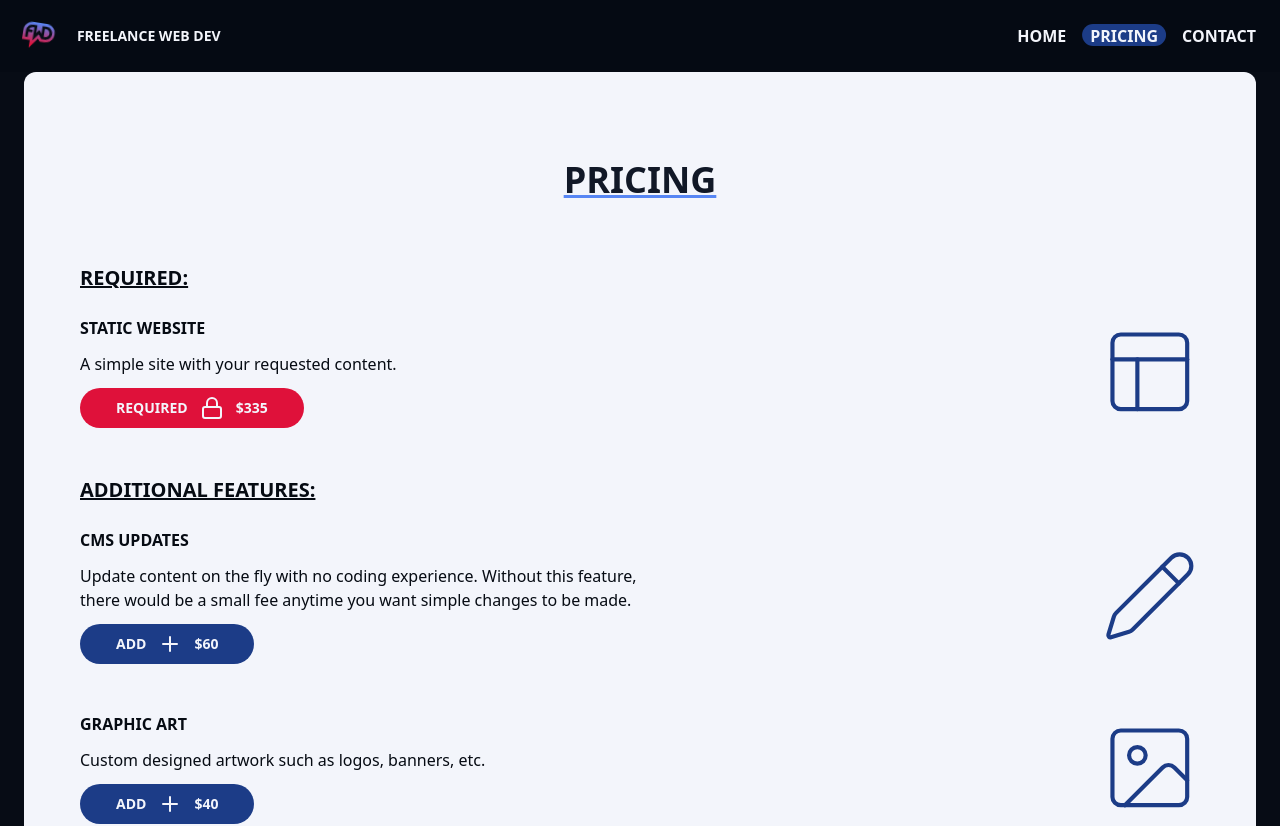
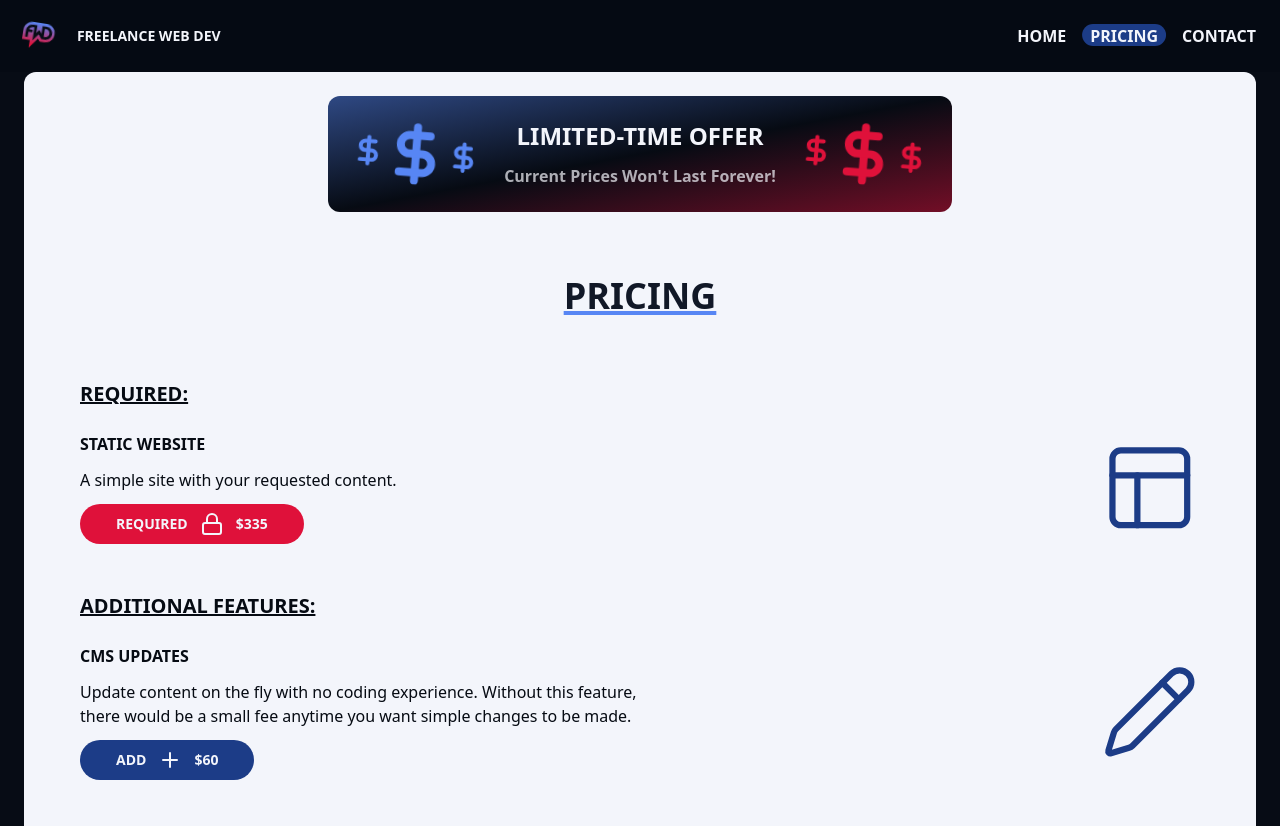
Before and after one commit to Zerossive/freelance, a React (Vite) app: page /pricing in a window 1280 px wide. Shown: the top 826 px of the page. Built offline with nearby package versions, Linux system fonts and the light colour scheme; what @xpd/tailwind-3dtransforms would draw is missing.

Commit message:
feat: add temporary pricing banner

```diff
--- a/src/components/CallToAction.tsx
+++ b/src/components/CallToAction.tsx
@@ -45,7 +45,7 @@ export const CallToAction = () => {
 			{/* TITLE */}
 			<motion.div
 				className='mx-auto flex w-full text-3xl font-extrabold uppercase md:w-auto md:text-4xl'
-				initial={{ y: -100, opacity: 0 }}
+				initial={{ y: -50, opacity: 0 }}
 				animate={{ y: 0, opacity: 1 }}
 				transition={{ duration: 0.5, ease: 'circOut' }}
 			>
--- a/src/components/Header.tsx
+++ b/src/components/Header.tsx
@@ -7,12 +7,14 @@ type Props = {
 export const Header = ({ title }: Props) => {
 	return (
 		<motion.header
-			className='prose mx-auto w-max py-8 underline decoration-secondary lg:py-16'
+			className='prose mx-auto w-max py-8 lg:py-16'
 			initial={{ opacity: 0, y: -50 }}
 			animate={{ opacity: 1, y: 0 }}
 			transition={{ duration: 0.5, ease: 'circOut' }}
 		>
-			<h1>{title}</h1>
+			<h1 className='underline decoration-secondary decoration-4'>
+				{title}
+			</h1>
 		</motion.header>
 	)
 }
--- a/src/routes/pricing.lazy.tsx
+++ b/src/routes/pricing.lazy.tsx
@@ -11,6 +11,7 @@ import {
 	Pencil,
 	SwatchBook,
 	PackagePlus,
+	DollarSign,
 } from 'lucide-react'
 import { useState } from 'react'
 import { motion } from 'framer-motion'
@@ -22,48 +23,112 @@ export const PricingPage = () => {
 			name: 'cms updates',
 			desc: 'Update content on the fly with no coding experience. Without this feature, there would be a small fee anytime you want simple changes to be made.',
 			price: 60,
-			icon: <Pencil strokeWidth={1} />,
+			icon: <Pencil strokeWidth={1.5} />,
 			active: false,
 		},
 		{
 			name: 'graphic art',
 			desc: 'Custom designed artwork such as logos, banners, etc.',
 			price: 40,
-			icon: <Image strokeWidth={1} />,
+			icon: <Image strokeWidth={1.5} />,
 			active: false,
 		},
 		{
 			name: 'source code access',
 			desc: 'Gain access to the source code so you can make more complicated changes yourself.',
 			price: 100,
-			icon: <CodeXml strokeWidth={1} />,
+			icon: <CodeXml strokeWidth={1.5} />,
 			active: false,
 		},
 		{
 			name: 'forms',
 			desc: 'Allow your users to fill out forms that can be sent to you.',
 			price: 45,
-			icon: <Mail strokeWidth={1} />,
+			icon: <Mail strokeWidth={1.5} />,
 			active: false,
 		},
 		{
 			name: 'theme toggle',
 			desc: 'Allow the user to choose between different themes, such as light/dark mode.',
 			price: 20,
-			icon: <SwatchBook strokeWidth={1} />,
+			icon: <SwatchBook strokeWidth={1.5} />,
 			active: false,
 		},
 		{
 			name: 'custom features',
 			desc: 'Features not listed may still be possible. Reach out for more information if you have an idea in mind.',
 			price: 0,
-			icon: <PackagePlus strokeWidth={1} />,
+			icon: <PackagePlus strokeWidth={1.5} />,
 			active: false,
 		},
 	])
 
 	return (
 		<>
+			<motion.div
+				initial={{ y: -50, opacity: 0 }}
+				animate={{ y: 0, opacity: 1 }}
+				transition={{ duration: 0.5, ease: 'circOut' }}
+				className='flex w-full flex-col items-center gap-3 rounded-xl bg-background bg-gradient-to-br from-secondary/50 via-background to-accent/50 p-3 text-primary-foreground md:mx-auto md:w-max md:flex-row md:gap-6 md:p-6'
+			>
+				<motion.div
+					initial={{ scale: 0.9, rotate: -5 }}
+					animate={{ scale: 1, rotate: 5 }}
+					transition={{
+						repeat: Infinity,
+						duration: 2,
+						ease: 'easeInOut',
+						repeatType: 'reverse',
+					}}
+					className='flex items-center'
+				>
+					<DollarSign
+						className='h-8 w-auto -rotate-30 text-secondary'
+						strokeWidth={3}
+					/>
+					<DollarSign
+						className='h-16 w-auto -rotate-30 text-secondary'
+						strokeWidth={3}
+					/>
+					<DollarSign
+						className='h-8 w-auto -rotate-30 text-secondary'
+						strokeWidth={3}
+					/>
+				</motion.div>
+				<div className='grow space-y-3 text-center'>
+					<p className='text-xl font-bold uppercase md:text-2xl'>
+						Limited-Time Offer
+					</p>
+					<p className='font-bold text-foreground/70'>
+						Current Prices Won't Last Forever!
+					</p>
+				</div>
+				<motion.div
+					initial={{ scale: 0.9, rotate: -5 }}
+					animate={{ scale: 1, rotate: 5 }}
+					transition={{
+						repeat: Infinity,
+						duration: 2,
+						ease: 'easeInOut',
+						repeatType: 'reverse',
+					}}
+					className='hidden items-center md:flex'
+				>
+					<DollarSign
+						className='h-8 w-auto -rotate-30 text-accent'
+						strokeWidth={3}
+					/>
+					<DollarSign
+						className='h-16 w-auto -rotate-30 text-accent'
+						strokeWidth={3}
+					/>
+					<DollarSign
+						className='h-8 w-auto -rotate-30 text-accent'
+						strokeWidth={3}
+					/>
+				</motion.div>
+			</motion.div>
+
 			<Header title='Pricing' />
 
 			<motion.ul
@@ -80,7 +145,7 @@ export const PricingPage = () => {
 					desc='A simple site with your requested content.'
 					price={baseline}
 					required
-					icon={<PanelsTopLeft strokeWidth={1} />}
+					icon={<PanelsTopLeft strokeWidth={1.5} />}
 					className='border-none'
 				/>
 
```
